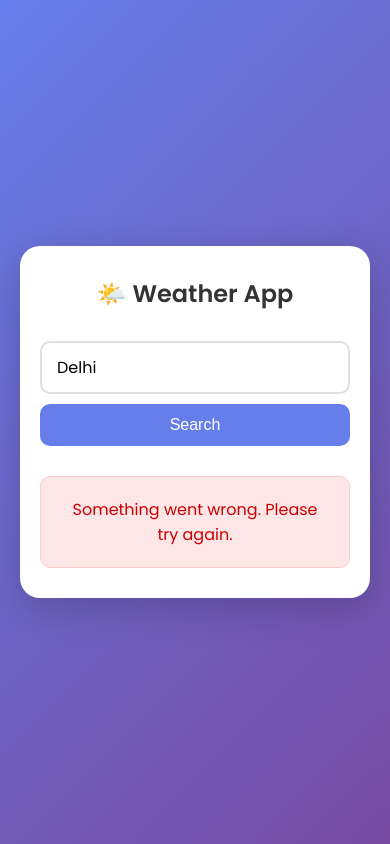
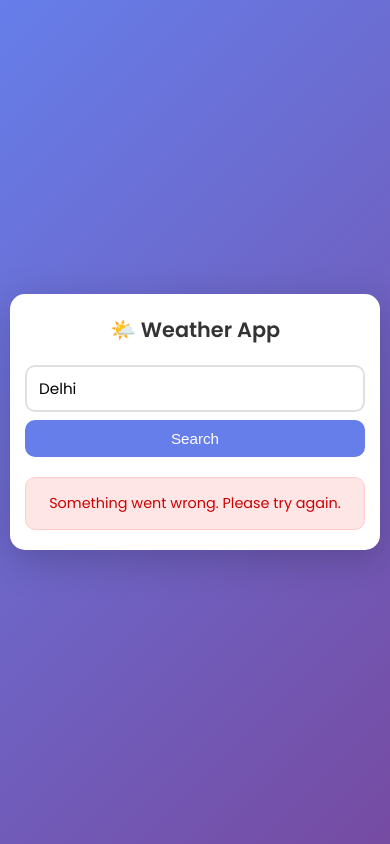
Before and after one commit to Vinayakyeti/weather-app, a plain HTML site: page index.html in a window 390 px wide. Drawn offline with Linux system fonts and the light colour scheme; no server answers.

Commit message:
Improve: Add responsive mobile CSS for all screen sizes

```diff
--- a/style.css
+++ b/style.css
@@ -137,3 +137,59 @@ h1 {
         font-size: 2.5rem;
     }
 }
+
+@media (max-width: 400px) {
+    body {
+        padding: 10px;
+    }
+
+    .weather-card {
+        padding: 20px 15px;
+        border-radius: 15px;
+    }
+
+    h1 {
+        font-size: 1.3rem;
+        margin-bottom: 20px;
+    }
+
+    .search-box {
+        flex-direction: column;
+        gap: 8px;
+        margin-bottom: 20px;
+    }
+
+    #cityInput {
+        padding: 10px 12px;
+        font-size: 0.95rem;
+    }
+
+    #searchBtn {
+        padding: 10px 20px;
+        font-size: 0.95rem;
+    }
+
+    .weather-icon img {
+        width: 100px;
+        height: 100px;
+    }
+
+    #cityName {
+        font-size: 1.3rem;
+        margin: 8px 0;
+    }
+
+    .temperature {
+        font-size: 2rem;
+        margin: 8px 0;
+    }
+
+    .description {
+        font-size: 1rem;
+    }
+
+    .error-message {
+        padding: 15px;
+        font-size: 0.9rem;
+    }
+}
```
